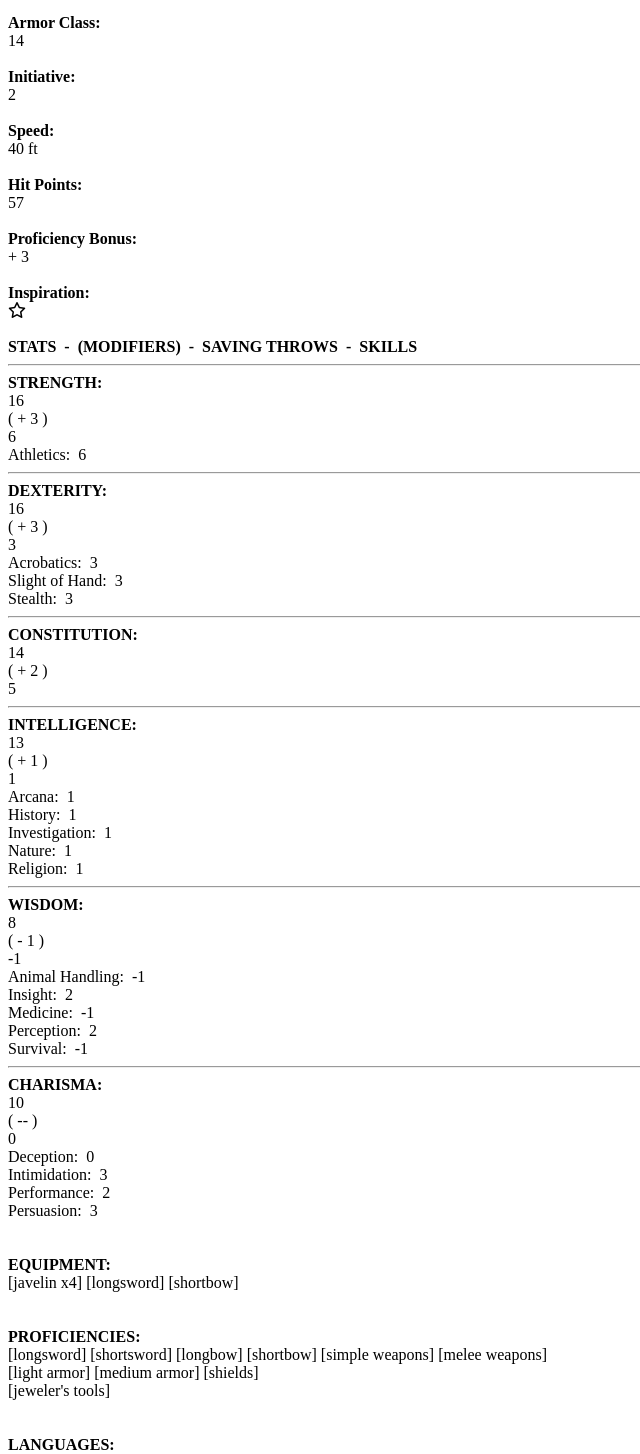
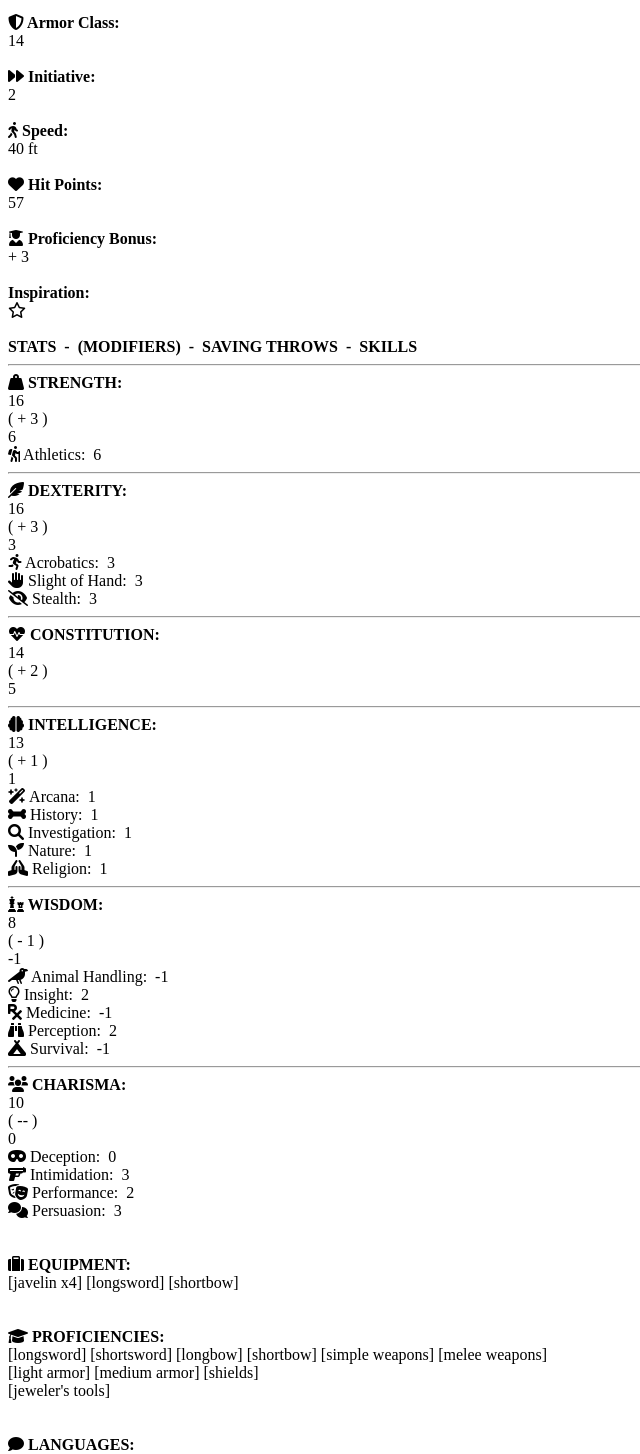
Before and after one commit to kaschul/PlayerCharacters, a React (Create React App) app in the folder frontend/: page /character/1 in a window 1280 px wide. Shown: the part 887-2341 px from the top of the page, without its empty margins (0-640 px from the left). Built offline with nearby package versions, Linux system fonts and the light colour scheme; the HTML template or start-up script is replaced by a standard one.

Commit message:
added icons to character screen

```diff
--- a/frontend/src/screens/CharacterScreen.js
+++ b/frontend/src/screens/CharacterScreen.js
@@ -64,17 +64,17 @@ const CharacterScreen = () => {
               <Col sm={2}></Col>
               <Col sm={4} class='align-items-center'>
 
-                <Row><strong class='text-center'>Armor Class:</strong></Row>
+                <Row><strong class='text-center'><i className='fa-solid fa-shield'></i> Armor Class:</strong></Row>
                 <Row><span class='text-center'>{character.stats.armorClass}</span></Row>
 
                 <br></br>
 
-                <Row><strong class='text-center'>Initiative:</strong></Row>
+                <Row><strong class='text-center'><i className='fa-solid fa-forward'></i> Initiative:</strong></Row>
                 <Row><span class='text-center'>{character.stats.initiative}</span></Row>
 
                 <br></br>
 
-                <Row><strong class='text-center'>Speed:</strong></Row>
+                <Row><strong class='text-center'><i className='fa-solid fa-person-walking'></i> Speed:</strong></Row>
                 <Row><span class='text-center'>{character.stats.speed} ft</span></Row>
 
                 <br></br>
@@ -82,12 +82,12 @@ const CharacterScreen = () => {
 
               <Col sm={4} class='align-items-center'>
 
-                <Row><strong class='text-center'>Hit Points:</strong></Row>
+                <Row><strong class='text-center'><i className='fa-solid fa-heart'></i> Hit Points:</strong></Row>
                 <Row><span class='text-center'>{character.stats.hitPointMax}</span></Row>
 
                 <br></br>
 
-                <Row><strong class='text-center'>Proficiency Bonus:</strong></Row>
+                <Row><strong class='text-center'><i className='fa-solid fa-user-graduate'></i> Proficiency Bonus:</strong></Row>
                 <Row><span class='text-center'>+ {character.stats.profBonus}</span></Row>
 
                 <br></br>
@@ -130,7 +130,7 @@ const CharacterScreen = () => {
 
           <Col xs={3}> {/* Col 1 - Stat title */}
             <Row>
-              <strong class='text-nowrap'>STRENGTH:</strong>
+              <strong class='text-nowrap'><i class='fa-solid fa-weight-hanging'></i> STRENGTH:</strong>
             </Row>
           </Col>
 
@@ -160,7 +160,7 @@ const CharacterScreen = () => {
 
           <Col xs={4}> {/* Col 5 - Skills (strength - athletics) */}
             <Row>
-              <span>Athletics:&nbsp;&nbsp;{character.stats.skills.athletics}</span>
+              <span><i className='fa-solid fa-person-hiking'></i> Athletics:&nbsp;&nbsp;{character.stats.skills.athletics}</span>
             </Row>
           </Col>
 
@@ -174,7 +174,7 @@ const CharacterScreen = () => {
 
           <Col xs={3}> {/* Col 1 - Stat title */}
             <Row>
-              <strong class='text-nowrap'>DEXTERITY:</strong>
+              <strong class='text-nowrap'><i className='fa-solid fa-feather-pointed'></i> DEXTERITY:</strong>
             </Row>
           </Col>
 
@@ -206,13 +206,13 @@ const CharacterScreen = () => {
             <Row>
               <Col>
                 <Row>
-                  <span>Acrobatics:&nbsp;&nbsp;{character.stats.skills.acrobatics}</span>
+                  <span><i className='fa-solid fa-person-running'></i> Acrobatics:&nbsp;&nbsp;{character.stats.skills.acrobatics}</span>
                 </Row>
                 <Row>
-                  <span>Slight of Hand:&nbsp;&nbsp;{character.stats.skills.slightOfHand}</span>
+                  <span><i className='fa-solid fa-hand'></i> Slight of Hand:&nbsp;&nbsp;{character.stats.skills.slightOfHand}</span>
                 </Row>
                 <Row>
-                  <span>Stealth:&nbsp;&nbsp;{character.stats.skills.stealth}</span>
+                  <span><i className='fa-solid fa-eye-slash'></i> Stealth:&nbsp;&nbsp;{character.stats.skills.stealth}</span>
                 </Row>
               </Col>
             </Row>
@@ -228,7 +228,7 @@ const CharacterScreen = () => {
 
           <Col xs={3}> {/* Col 1 - Stat title */}
             <Row>
-              <strong class='text-nowrap'>CONSTITUTION:</strong>
+              <strong class='text-nowrap'><i className='fa-solid fa-heart-pulse'></i> CONSTITUTION:</strong>
             </Row>
           </Col>
 
@@ -272,7 +272,7 @@ const CharacterScreen = () => {
 
           <Col xs={3}> {/* Col 1 - Stat title */}
             <Row>
-              <strong class='text-nowrap'>INTELLIGENCE:</strong>
+              <strong class='text-nowrap'><i className='fa-solid fa-brain'></i> INTELLIGENCE:</strong>
             </Row>
           </Col>
 
@@ -304,19 +304,19 @@ const CharacterScreen = () => {
             <Row>
               <Col>
                 <Row>
-                  <span>Arcana:&nbsp;&nbsp;{character.stats.skills.arcana}</span>
+                  <span><i className='fa-solid fa-wand-magic-sparkles'></i> Arcana:&nbsp;&nbsp;{character.stats.skills.arcana}</span>
                 </Row>
                 <Row>
-                  <span>History:&nbsp;&nbsp;{character.stats.skills.history}</span>
+                  <span><i className='fa-solid fa-bone'></i> History:&nbsp;&nbsp;{character.stats.skills.history}</span>
                 </Row>
                 <Row>
-                  <span>Investigation:&nbsp;&nbsp;{character.stats.skills.investigation}</span>
+                  <span><i className='fa-solid fa-magnifying-glass'> </i> Investigation:&nbsp;&nbsp;{character.stats.skills.investigation}</span>
                 </Row>
                 <Row>
-                  <span>Nature:&nbsp;&nbsp;{character.stats.skills.nature}</span>
+                  <span><i className='fa-solid fa-seedling'></i> Nature:&nbsp;&nbsp;{character.stats.skills.nature}</span>
                 </Row>
                 <Row>
-                  <span>Religion:&nbsp;&nbsp;{character.stats.skills.religion}</span>
+                  <span><i className='fa-solid fa-hands-praying'></i> Religion:&nbsp;&nbsp;{character.stats.skills.religion}</span>
                 </Row>
               </Col>
             </Row>
@@ -332,7 +332,7 @@ const CharacterScreen = () => {
 
           <Col xs={3}> {/* Col 1 - Stat title */}
             <Row>
-              <strong class='text-nowrap'>WISDOM:</strong>
+              <strong class='text-nowrap'><i className='fa-solid fa-chess'></i> WISDOM:</strong>
             </Row>
           </Col>
 
@@ -364,19 +364,19 @@ const CharacterScreen = () => {
             <Row>
               <Col>
                 <Row>
-                  <span>Animal Handling:&nbsp;&nbsp;{character.stats.skills.animalHandling}</span>
+                  <span><i class='fa-solid fa-crow'></i> Animal Handling:&nbsp;&nbsp;{character.stats.skills.animalHandling}</span>
                 </Row>
                 <Row>
-                  <span>Insight:&nbsp;&nbsp;{character.stats.skills.insight}</span>
+                  <span><i class='fa-regular fa-lightbulb'></i> Insight:&nbsp;&nbsp;{character.stats.skills.insight}</span>
                 </Row>
                 <Row>
-                  <span>Medicine:&nbsp;&nbsp;{character.stats.skills.medicine}</span>
+                  <span><i className='fa-solid fa-prescription'></i> Medicine:&nbsp;&nbsp;{character.stats.skills.medicine}</span>
                 </Row>
                 <Row>
-                  <span>Perception:&nbsp;&nbsp;{character.stats.skills.perception}</span>
+                  <span><i className='fa-solid fa-binoculars'></i> Perception:&nbsp;&nbsp;{character.stats.skills.perception}</span>
                 </Row>
                 <Row>
-                  <span>Survival:&nbsp;&nbsp;{character.stats.skills.survival}</span>
+                  <span><i className='fa-solid fa-campground'></i> Survival:&nbsp;&nbsp;{character.stats.skills.survival}</span>
                 </Row>
               </Col>
             </Row>
@@ -392,7 +392,7 @@ const CharacterScreen = () => {
 
           <Col xs={3}> {/* Col 1 - Stat title */}
             <Row>
-              <strong class='text-nowrap'>CHARISMA:</strong>
+              <strong class='text-nowrap'><i className='fa-solid fa-users'></i> CHARISMA:</strong>
             </Row>
           </Col>
 
@@ -424,16 +424,16 @@ const CharacterScreen = () => {
             <Row>
               <Col>
                 <Row>
-                  <span>Deception:&nbsp;&nbsp;{character.stats.skills.deception}</span>
+                  <span><i className='fa-solid fa-mask'></i> Deception:&nbsp;&nbsp;{character.stats.skills.deception}</span>
                 </Row>
                 <Row>
-                  <span>Intimidation:&nbsp;&nbsp;{character.stats.skills.intimidation}</span>
+                  <span><i className='fa-solid fa-gun'></i> Intimidation:&nbsp;&nbsp;{character.stats.skills.intimidation}</span>
                 </Row>
                 <Row>
-                  <span>Performance:&nbsp;&nbsp;{character.stats.skills.performance}</span>
+                  <span><i className='fa-solid fa-masks-theater'></i> Performance:&nbsp;&nbsp;{character.stats.skills.performance}</span>
                 </Row>
                 <Row>
-                  <span>Persuasion:&nbsp;&nbsp;{character.stats.skills.persuasion}</span>
+                  <span><i className='fa-solid fa-comments'></i> Persuasion:&nbsp;&nbsp;{character.stats.skills.persuasion}</span>
                 </Row>
                 <br></br>
               </Col>
@@ -452,13 +452,13 @@ const CharacterScreen = () => {
 
         <br></br>
 
-        <Row><strong>EQUIPMENT:</strong></Row>
+        <Row><strong><i className='fa-solid fa-suitcase'></i> EQUIPMENT:</strong></Row>
         <Row><span>{character.stats.equipment.map((p) => " [" + p + "] ")}</span></Row>
 
         <br></br>
         <br></br>
 
-        <Row><strong>PROFICIENCIES:</strong></Row>
+        <Row><strong><i className='fa-solid fa-graduation-cap'></i> PROFICIENCIES:</strong></Row>
         <Row>
           <Col>
             <Row><span>{character.stats.proficiencies.weaponsProf.map((p) => "  [" + p + "]  ")}</span></Row>
@@ -470,13 +470,13 @@ const CharacterScreen = () => {
         <br></br>
         <br></br>
 
-        <Row><strong>LANGUAGES:</strong></Row>
+        <Row><strong><i className='fa-solid fa-comment'></i> LANGUAGES:</strong></Row>
         <Row><span>{character.stats.proficiencies.languageProf.map((p) => "  [" + p + "]  ")}</span></Row>
 
         <br></br>
         <br></br>
 
-        <Row><strong>FEATURES & TRAITS:</strong></Row>
+        <Row><strong><i className='fa-solid fa-dna'></i> FEATURES & TRAITS:</strong></Row>
         <Row><span>{character.stats.traits.map((p) => "  [" + p + "]  ")}</span></Row>
 
         <br></br>
```
